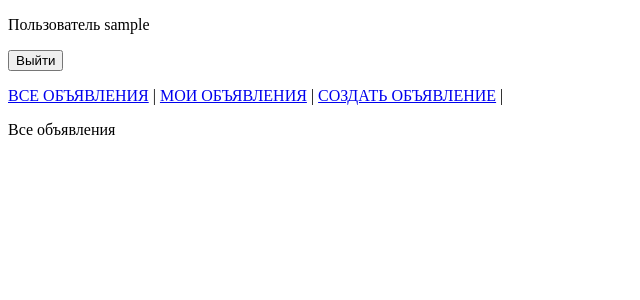
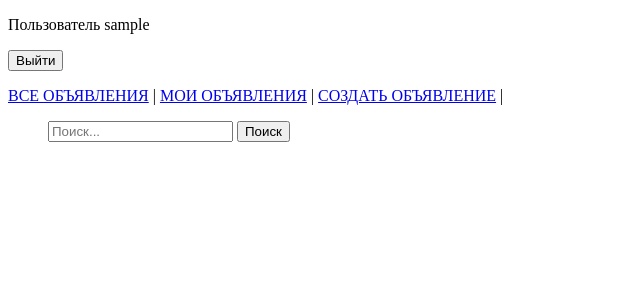
Before and after one commit to DaVinci113/Effective_mobile, a Django app: page / in a window 1280 px wide. Shown: the top 300 px of the page, without its empty margins (0-640 px from the left). Run offline with Django 5.2, Linux system fonts and the light colour scheme; the visitor is signed in with stand-in values (Sample User, id 1); data that the repository does not hold is empty.

Commit message:
add: search ad

```diff
--- a/Effect_mob/ads/templates/ads/ads_list.html
+++ b/Effect_mob/ads/templates/ads/ads_list.html
@@ -1,6 +1,14 @@
 {% extends 'base.html' %}
 {% block content %}
-  <p>Все объявления</p>
+  <p></p>
+
+   <ul>
+  <form action="{% url 'ads:search-ad' %}" method="get">
+      <input type="search" name="q" placeholder="Поиск...">
+      <button type="submit">Поиск</button>
+  </form>
+  </ul>
+
   {% for ad in object_list %}
     <ul>
       <a href="{% url 'ads:ad-detail' ad.pk %}">{{ ad }}</a>
--- a/Effect_mob/ads/urls.py
+++ b/Effect_mob/ads/urls.py
@@ -1,5 +1,5 @@
 from django.urls import path
-from .views import AdsList, CreateAd, UserAdsList, UpdateAd, DeleteAd, DetailAd
+from .views import AdsList, CreateAd, UserAdsList, UpdateAd, DeleteAd, DetailAd, SearchAd
 
 app_name = 'ads'
 urlpatterns = [
@@ -9,4 +9,5 @@ urlpatterns = [
     path('ads/user_ads/update/<int:ad_pk>/', UpdateAd.as_view(), name='update-ad'),
     path('ads/user_ads/delete/<int:ad_pk>/', DeleteAd.as_view(), name='delete-ad'),
     path('ads/detail/<int:ad_pk>/', DetailAd.as_view(), name='ad-detail'),
+    path('ads/search_ad/', SearchAd.as_view(), name='search-ad'),
 ]
--- a/Effect_mob/ads/views.py
+++ b/Effect_mob/ads/views.py
@@ -1,3 +1,4 @@
+from django.db.models import Q
 from django.views.generic import CreateView, ListView, UpdateView, DeleteView, DetailView
 from .models import Ad
 from .forms import CreateAdForm
@@ -68,3 +69,12 @@ class DetailAd(DetailView):
         else:
             context['autor'] = False
         return context
+
+
+class SearchAd(ListView):
+    model = Ad
+    template_name = 'ads/ads_list.html'
+
+    def get_queryset(self):
+        q = self.request.GET.get('q')
+        return Ad.objects.filter(Q(title__icontains=q)|Q(description__icontains=q))
```
